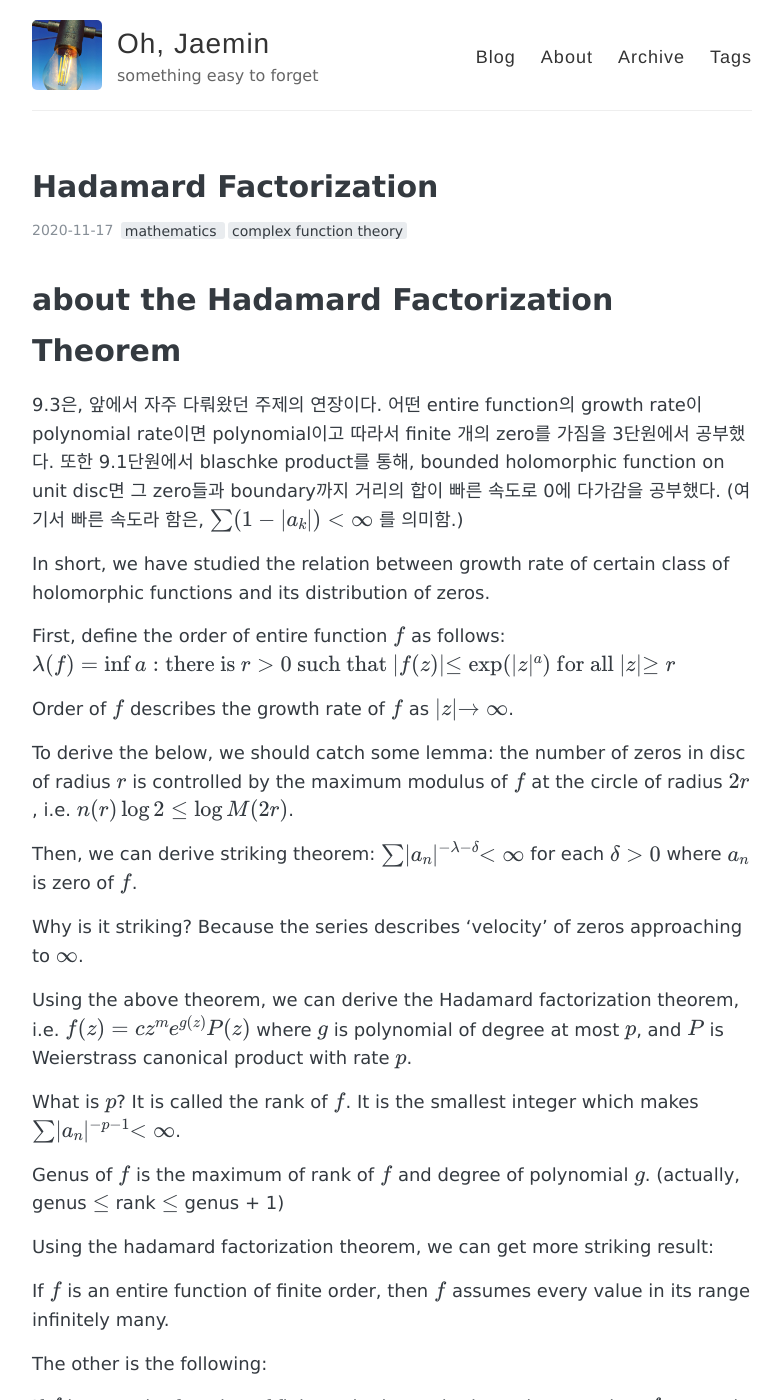
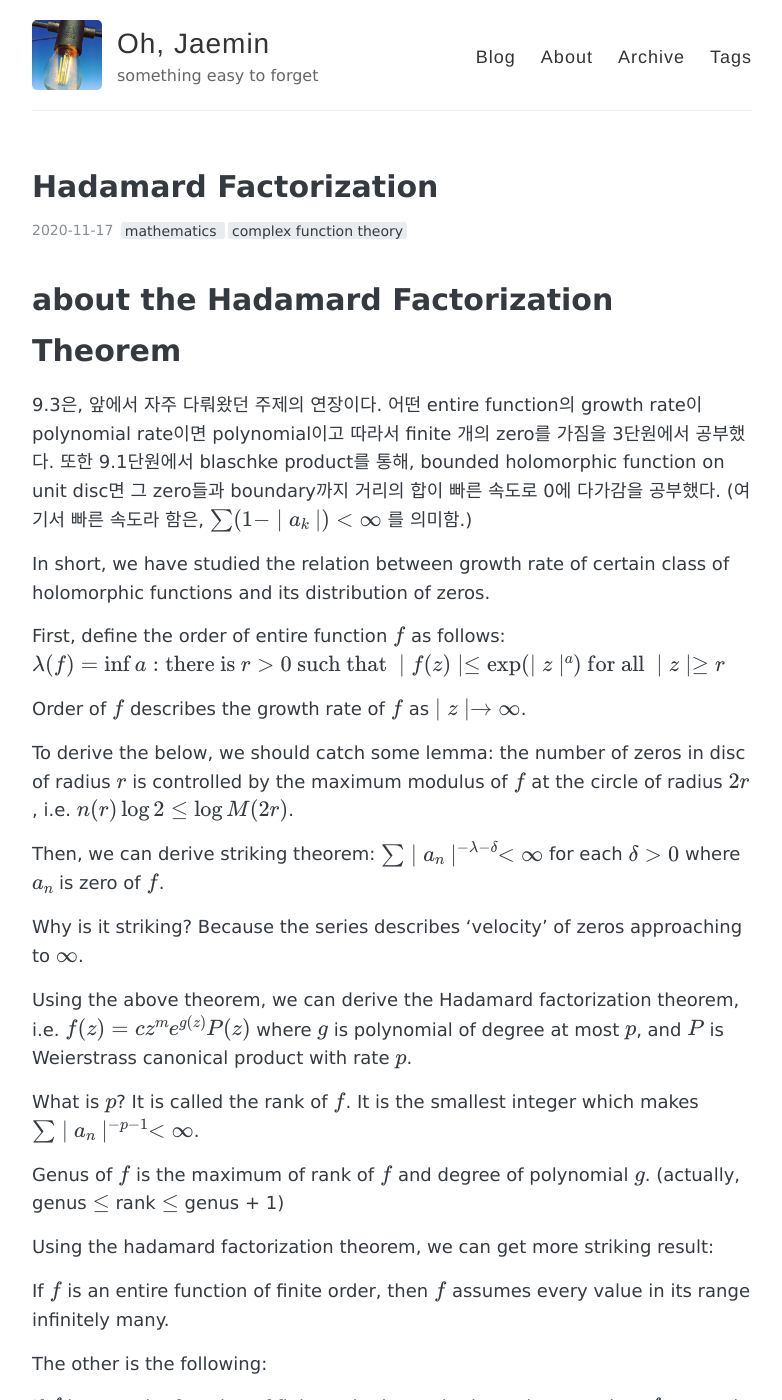
Before and after one commit to jaeminoh/jaeminoh.github.io, a Jekyll site: the page built from _posts/2020-11-17-hadamard_factorization.md, in a window 1280 px wide and 1400 px high. Shown: the whole window, without its empty margins (248-1030 px from the left). Built offline with Jekyll 4.4.1, drawn with Linux system fonts in a browser that asks for light colours; formulas are drawn with MathJax 3.

Commit message:
second trial

```diff
--- a/_posts/2020-11-17-hadamard_factorization.md
+++ b/_posts/2020-11-17-hadamard_factorization.md
@@ -8,23 +8,23 @@ use_math: true
 
 # about the Hadamard Factorization Theorem
 
- 9.3은, 앞에서 자주 다뤄왔던 주제의 연장이다. 어떤 entire function의 growth rate이 polynomial rate이면 polynomial이고 따라서 finite 개의 zero를 가짐을 3단원에서 공부했다. 또한 9.1단원에서 blaschke product를 통해, bounded holomorphic function on unit disc면 그 zero들과 boundary까지 거리의 합이 빠른 속도로 0에 다가감을 공부했다. (여기서 빠른 속도라 함은, $\sum (1- \lvert a_k \lvert ) < \infty$ 를 의미함.)
+ 9.3은, 앞에서 자주 다뤄왔던 주제의 연장이다. 어떤 entire function의 growth rate이 polynomial rate이면 polynomial이고 따라서 finite 개의 zero를 가짐을 3단원에서 공부했다. 또한 9.1단원에서 blaschke product를 통해, bounded holomorphic function on unit disc면 그 zero들과 boundary까지 거리의 합이 빠른 속도로 0에 다가감을 공부했다. (여기서 빠른 속도라 함은, $\sum (1- \mid a_k \mid ) < \infty$ 를 의미함.)
 
 In short, we have studied the relation between  growth rate of certain class of holomorphic functions and its distribution of zeros.
 
- First, define the order of entire function $f$ as follows: $\lambda (f) = \inf \{a: \text{there is }r>0 \text{ such that } \lvert f(z)\lvert \leq \exp(\lvert z\lvert^a) \text{ for all }\lvert z\lvert \geq r\}$
+ First, define the order of entire function $f$ as follows: $\lambda (f) = \inf \{a: \text{there is }r>0 \text{ such that } \mid f(z)\mid \leq \exp(\mid z\mid^a) \text{ for all }\mid z\mid \geq r\}$
 
- Order of $f$ describes the growth rate of $f$ as $\lvert z \lvert \rightarrow \infty$.
+ Order of $f$ describes the growth rate of $f$ as $\mid z \mid \rightarrow \infty$.
 
 To derive the below, we should catch some lemma: the number of zeros in disc of radius $r$ is controlled by the maximum modulus of $f$ at the circle of radius $2r$, i.e. $n(r) \log 2 \leq \log M(2r)$.
 
- Then, we can derive striking theorem: $\sum \lvert a_n\lvert^{-\lambda - \delta} < \infty$ for each $\delta > 0$ where $a_n$ is zero of $f$.
+ Then, we can derive striking theorem: $\sum \mid a_n\mid^{-\lambda - \delta} < \infty$ for each $\delta > 0$ where $a_n$ is zero of $f$.
 
  Why is it striking? Because the series describes 'velocity' of zeros approaching to $\infty$.
 
 Using the above theorem, we can derive the Hadamard factorization theorem, i.e. $f(z) = c z^m e^{g(z)} P(z)$ where $g$ is polynomial of degree at most $p$, and $P$ is Weierstrass canonical product with rate $p$.
 
-What is $p$? It is called the rank of $f$. It is the smallest integer which makes $\sum \lvert a_n\lvert ^{-p -1} < \infty$.
+What is $p$? It is called the rank of $f$. It is the smallest integer which makes $\sum \mid a_n\mid ^{-p -1} < \infty$.
 
 Genus of $f$ is the maximum of rank of $f$ and degree of polynomial $g$. (actually, genus $\leq$ rank $\leq$ genus + 1)
 
```
Also changed, not shown: _posts/2020-12-19-the-Radon-Nikodym-theorem.md (+1 -1 lines).
